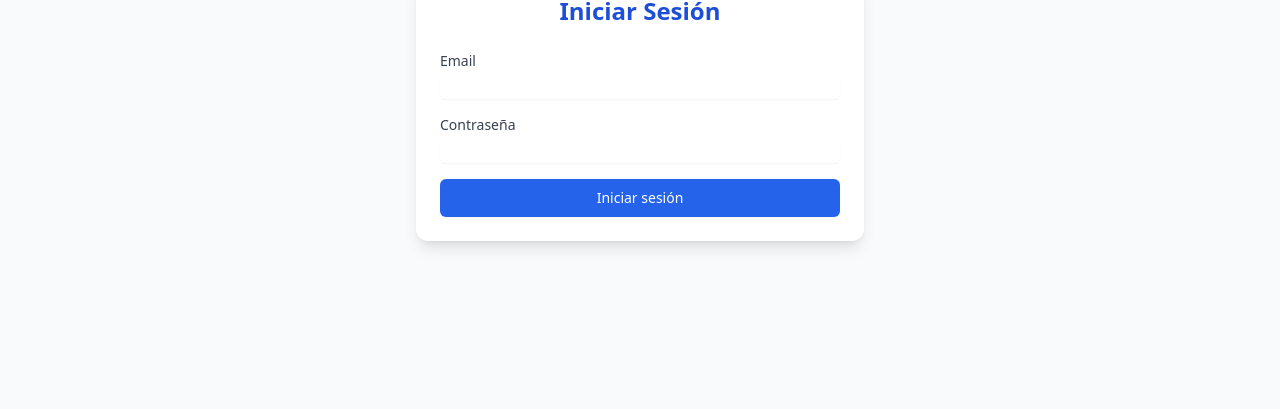
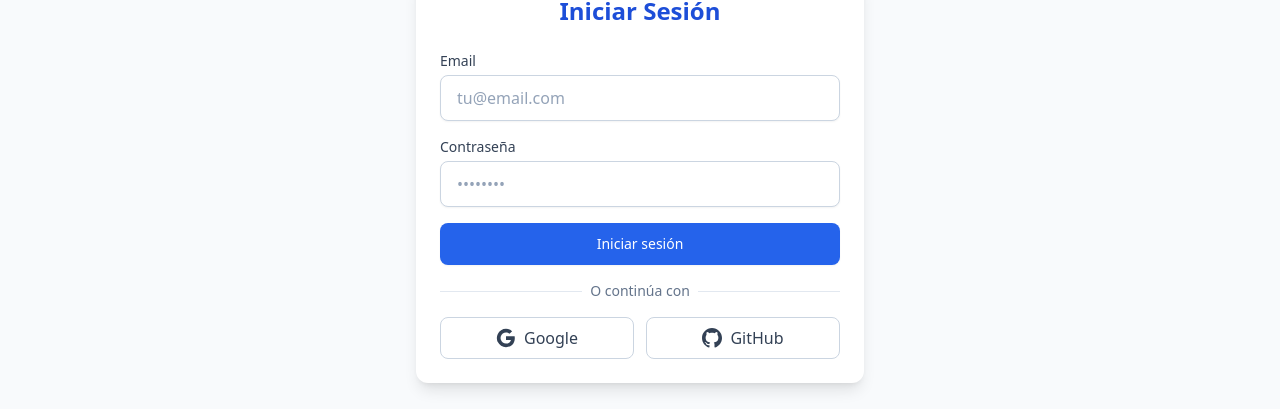
Before and after one commit to JuanmaCano/wattinvoice, a React (Vite) app: page /login in a window 1280 px wide. Shown: the part 125-534 px from the top of the page. Built offline with nearby package versions, Linux system fonts and the light colour scheme; no server answers.

Commit message:
style: mejora la accesibilidad y visibilidad de los campos del formulario de login

```diff
--- a/src/components/auth/LoginForm.jsx
+++ b/src/components/auth/LoginForm.jsx
@@ -1,12 +1,13 @@
 import { useState } from "react";
 import { useAuth } from "../../contexts/AuthContext";
 import toast from "react-hot-toast";
+import { SocialButton } from "./SocialButton";
 
 export const LoginForm = () => {
   const [email, setEmail] = useState("");
   const [password, setPassword] = useState("");
   const [loading, setLoading] = useState(false);
-  const { login } = useAuth();
+  const { login, loginWithGoogle, loginWithGithub } = useAuth();
 
   const handleSubmit = async (e) => {
     e.preventDefault();
@@ -33,7 +34,7 @@ export const LoginForm = () => {
         <div>
           <label
             htmlFor="email"
-            className="block text-sm font-medium text-gray-700"
+            className="block text-sm font-medium text-slate-700 mb-1"
           >
             Email
           </label>
@@ -43,13 +44,14 @@ export const LoginForm = () => {
             value={email}
             onChange={(e) => setEmail(e.target.value)}
             required
-            className="mt-1 block w-full rounded-md border-gray-300 shadow-sm focus:border-blue-500 focus:ring-blue-500"
+            placeholder="tu@email.com"
+            className="mt-1 block w-full px-4 py-2.5 bg-white border border-slate-300 rounded-lg shadow-sm text-slate-900 placeholder-slate-400 focus:outline-none focus:ring-2 focus:ring-blue-500 focus:border-blue-500 transition-colors duration-200"
           />
         </div>
         <div>
           <label
             htmlFor="password"
-            className="block text-sm font-medium text-gray-700"
+            className="block text-sm font-medium text-slate-700 mb-1"
           >
             Contraseña
           </label>
@@ -59,16 +61,35 @@ export const LoginForm = () => {
             value={password}
             onChange={(e) => setPassword(e.target.value)}
             required
-            className="mt-1 block w-full rounded-md border-gray-300 shadow-sm focus:border-blue-500 focus:ring-blue-500"
+            placeholder="••••••••"
+            className="mt-1 block w-full px-4 py-2.5 bg-white border border-slate-300 rounded-lg shadow-sm text-slate-900 placeholder-slate-400 focus:outline-none focus:ring-2 focus:ring-blue-500 focus:border-blue-500 transition-colors duration-200"
           />
         </div>
         <button
           type="submit"
           disabled={loading}
-          className="w-full flex justify-center py-2 px-4 border border-transparent rounded-md shadow-sm text-sm font-medium text-white bg-blue-600 hover:bg-blue-700 focus:outline-none focus:ring-2 focus:ring-offset-2 focus:ring-blue-500 disabled:opacity-50"
+          className="w-full flex justify-center py-2.5 px-4 border border-transparent rounded-lg shadow-sm text-sm font-medium text-white bg-blue-600 hover:bg-blue-700 focus:outline-none focus:ring-2 focus:ring-offset-2 focus:ring-blue-500 disabled:opacity-50 transition-colors duration-200"
         >
           {loading ? "Iniciando sesión..." : "Iniciar sesión"}
         </button>
+
+        <div className="relative my-6">
+          <div className="absolute inset-0 flex items-center">
+            <div className="w-full border-t border-slate-200"></div>
+          </div>
+          <div className="relative flex justify-center text-sm">
+            <span className="px-2 bg-white text-slate-500">O continúa con</span>
+          </div>
+        </div>
+
+        <div className="grid grid-cols-2 gap-3">
+          <SocialButton provider="google" onClick={loginWithGoogle}>
+            Google
+          </SocialButton>
+          <SocialButton provider="github" onClick={loginWithGithub}>
+            GitHub
+          </SocialButton>
+        </div>
       </form>
     </div>
   );
```
